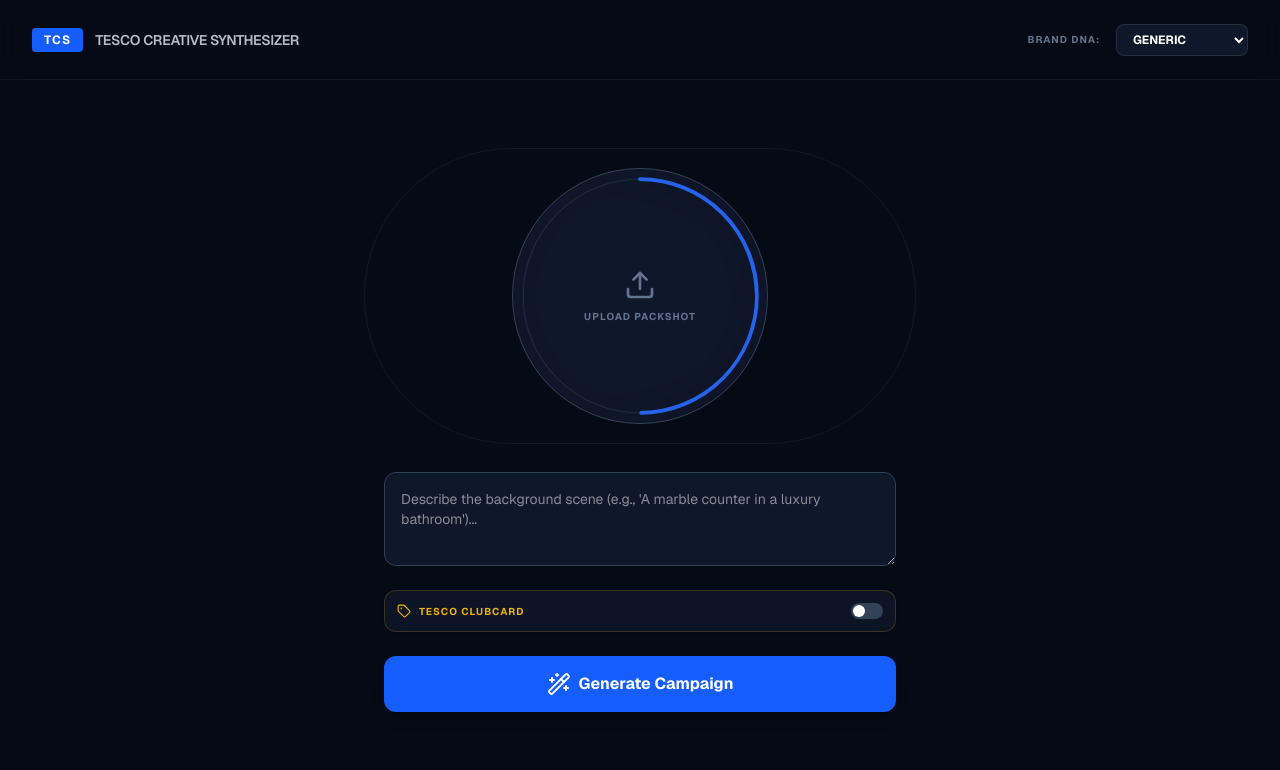
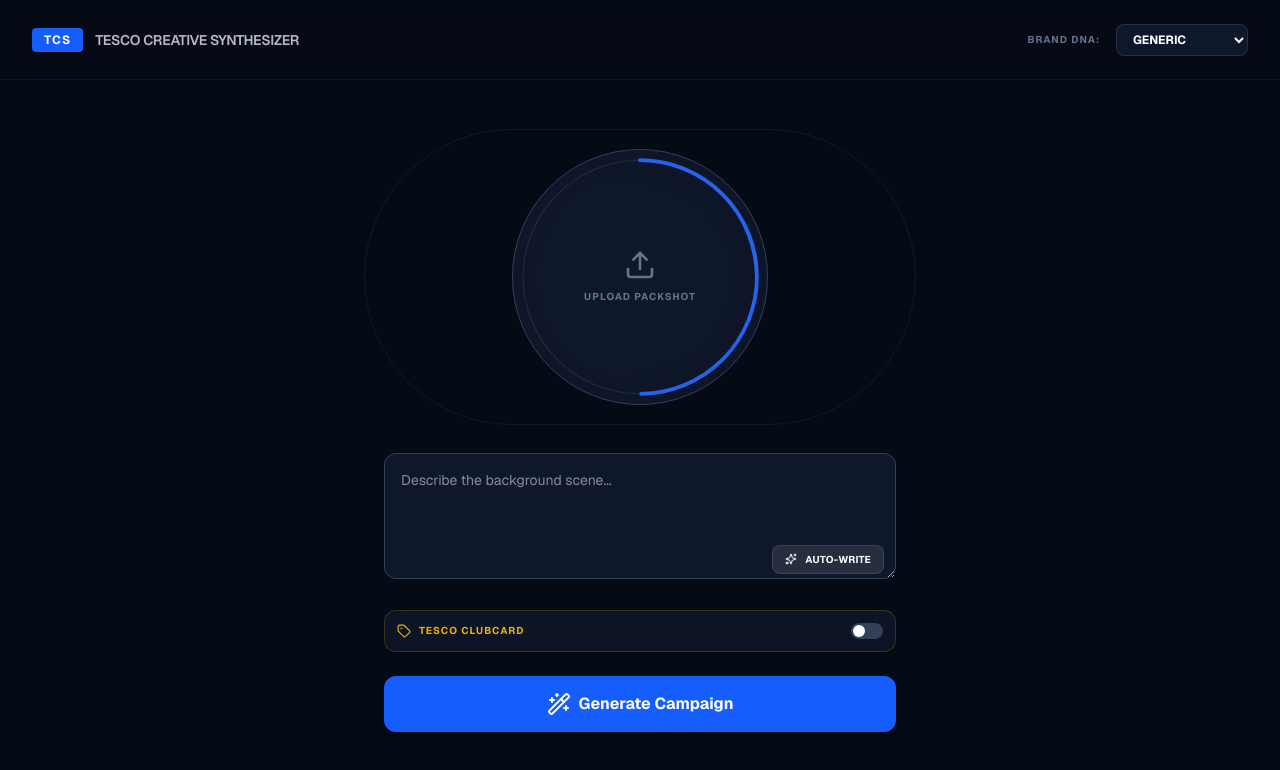
Before and after one commit to Shivang2608/Tesco-Creative-Synthesizer, a Next.js app in the folder frontend/: page / in a window 1280 px wide. Shown: the top 770 px of the page. Built offline with nearby package versions, Linux system fonts and the light colour scheme.

Commit message:
Feature: Added Auto-Write button to trigger Gemini Vision analysis

```diff
--- a/frontend/src/app/page.js
+++ b/frontend/src/app/page.js
@@ -1,6 +1,6 @@
 "use client";
 import { useState, useEffect } from "react";
-import { Upload, Wand2, Loader2, CheckCircle, ChevronLeft, ChevronRight, Download, Share2, Tag, CreditCard, Lock } from "lucide-react";
+import { Upload, Wand2, Loader2, CheckCircle, ChevronLeft, ChevronRight, Download, Share2, Tag, CreditCard, Lock,Sparkles } from "lucide-react";
 
 export default function Home() {
   const [selectedFile, setSelectedFile] = useState(null);
@@ -14,7 +14,7 @@ export default function Home() {
   const handlePrev = () => setActiveIndex((prev) => (prev - 1 + formats.length) % formats.length);
   const [brand, setBrand] = useState("generic");
   const [clubcard, setClubcard] = useState(false);
-
+  const [analyzing, setAnalyzing] = useState(false);
   const brands = {
     "generic": { color: "bg-blue-600", hex: "#2563eb" },
     "tesco":   { color: "bg-[#00539F]", hex: "#00539F" },
@@ -22,6 +22,7 @@ export default function Home() {
     "coca-cola": { color: "bg-[#F40009]", hex: "#F40009" },
     "heineken": { color: "bg-[#008200]", hex: "#008200" }
   };
+
 
   const themeColor = brands[brand].color;
   const themeHex = brands[brand].hex;
@@ -36,6 +37,7 @@ export default function Home() {
   const [scanning, setScanning] = useState(false);
   const [displayScore, setDisplayScore] = useState(0);
 
+
   const handleFileChange = (e) => {
     const file = e.target.files[0];
     if (file) {
@@ -43,7 +45,27 @@ export default function Home() {
       setPreview(URL.createObjectURL(file));
     }
   };
+  const handleAutoPrompt = async () => {
+    if (!selectedFile) return alert("Please upload an image first!");
 
+    setAnalyzing(true);
+
+    const formData = new FormData();
+    formData.append("file", selectedFile);
+
+    try {
+      const response = await fetch("http://127.0.0.1:8000/analyze-image", {
+        method: "POST",
+        body: formData,
+      });
+      const data = await response.json();
+      setPrompt(data.suggested_prompt);
+    } catch (error) {
+      console.error("Error analyzing image:", error);
+    } finally {
+      setAnalyzing(false);
+    }
+  };
   const generateAd = async () => {
     if (!selectedFile || !prompt) return alert("Please upload file and enter prompt");
     setLoading(true);
@@ -146,14 +168,28 @@ export default function Home() {
             {/* Controls Container */}
             <div className="w-full space-y-4"></div>
             {/* Prompt Input */}
+            <div className="relative w-full">
+                <textarea
+                    className="w-full bg-slate-900 border border-slate-700 rounded-xl p-4 text-sm focus:outline-none focus:border-blue-500 transition-all pb-12"
+                    placeholder="Describe the background scene..."
+                    rows={3}
+                    value={prompt}
+                    onChange={(e) => setPrompt(e.target.value)}
+                />
 
-            <textarea
-                className="w-full bg-slate-900 border border-slate-700 rounded-xl p-4 text-sm focus:outline-none focus:border-blue-500 transition-all"
-                placeholder="Describe the background scene (e.g., 'A marble counter in a luxury bathroom')..."
-                rows={3}
-                value={prompt}
-                onChange={(e) => setPrompt(e.target.value)}
-            />
+              {/* Auto-Write Button */}
+                <button
+                    onClick={handleAutoPrompt}
+                    disabled={analyzing}
+                    className="absolute bottom-3 right-3 bg-white/10 hover:bg-white/20 text-white border border-white/10 px-3 py-1.5 rounded-lg text-[10px] font-bold uppercase tracking-wide transition-all flex items-center gap-2 backdrop-blur-md"
+                >
+                    {analyzing ? <Loader2 size={12} className="animate-spin" /> : <Sparkles size={12} />}
+                    {analyzing ? "Thinking..." : "Auto-Write"}
+                </button>
+            </div>
+
+
+
             {/* Clubcard Toggle (Added Here) */}
                 <div className="bg-[#0F172A]/80 backdrop-blur-md border border-yellow-500/20 p-3 rounded-xl shadow-sm w-full">
                     <div className="flex items-center justify-between">
```
